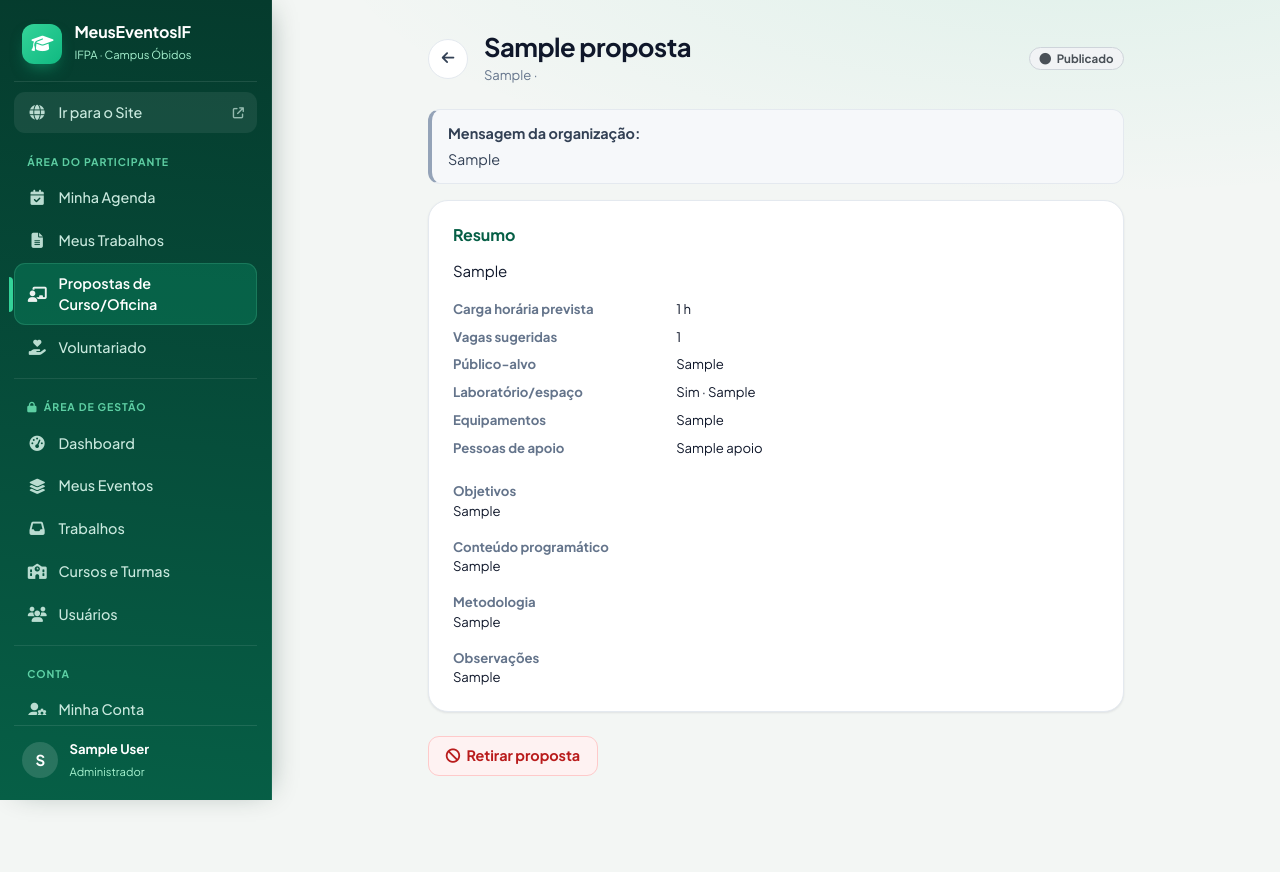
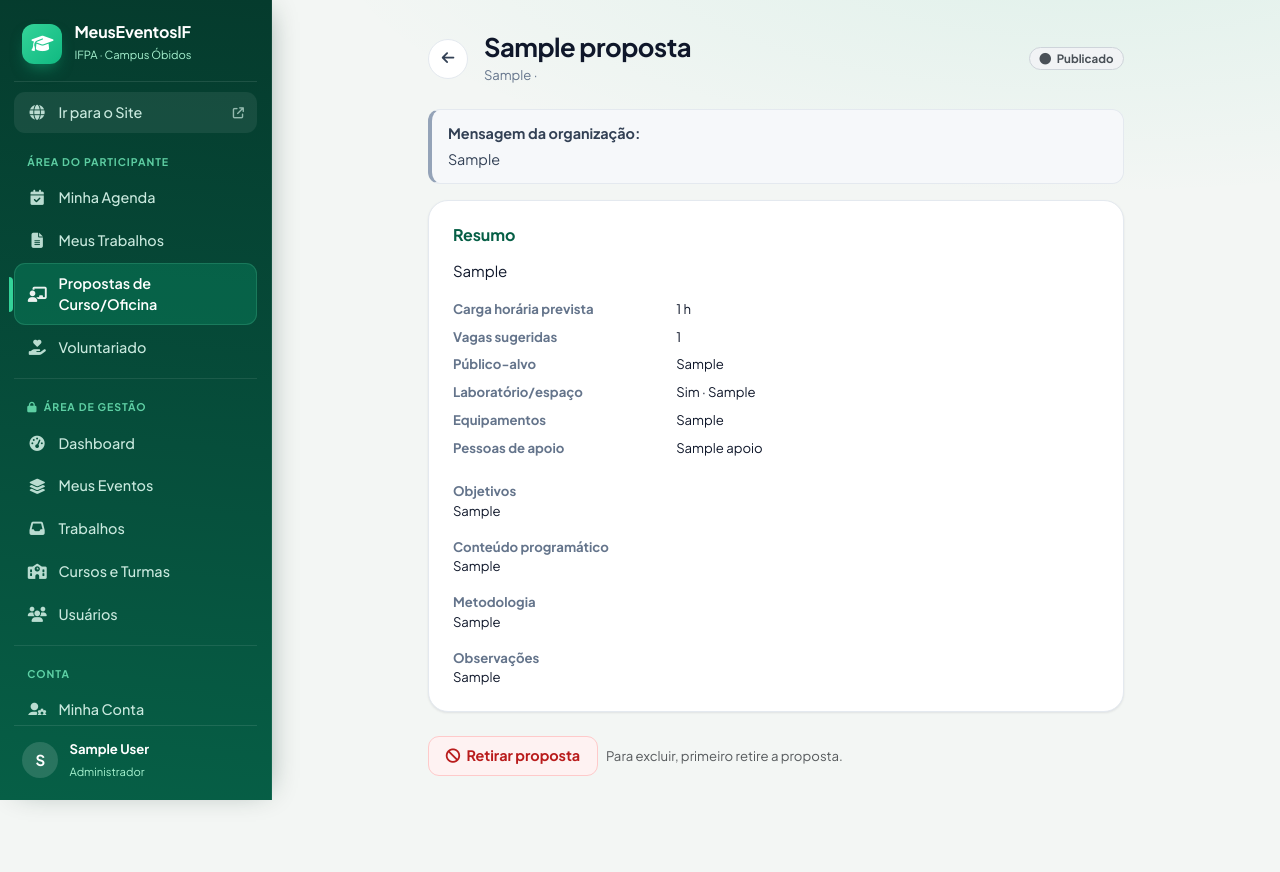
Before and after one commit to edinelsonjr32/meus_eventos_if, a Laravel app: page /propostas/1 in a window 1280 px wide. Run offline with Laravel 12, Linux system fonts and the light colour scheme; a user stored in the database is signed in; tables that the repository leaves empty hold one stand-in row (values such as "Sample post"); data that the repository does not hold is empty.

Commit message:
Usuário pode excluir a própria proposta de minicurso/oficina, inscrição de voluntário e trabalho, com regras de segurança (não exclui aprovado/em andamento/certificado; trabalho tem exclusão lógica com histórico)
Co-Authored-By: Claude Sonnet 5.5 <noreply@anthropic.com>

```diff
--- a/app/Http/Controllers/PropostaController.php
+++ b/app/Http/Controllers/PropostaController.php
@@ -122,6 +122,19 @@ class PropostaController extends Controller
         return redirect()->route('propostas.minhas')->with('success', 'Proposta retirada.');
     }
 
+    public function excluir(Request $request, Proposta $proposta)
+    {
+        $this->dono($request, $proposta);
+
+        try {
+            $this->service->excluir($proposta);
+        } catch (\DomainException $e) {
+            return back()->with('error', $e->getMessage());
+        }
+
+        return redirect()->route('propostas.minhas')->with('success', 'Proposta excluída.');
+    }
+
     /** O ministrante baixa o certificado depois que a atividade termina (emitido na hora, se ainda não existir). */
     public function certificado(Request $request, Evento $evento)
     {
--- a/app/Models/Proposta.php
+++ b/app/Models/Proposta.php
@@ -69,6 +69,12 @@ class Proposta extends Model
         return ChamadaProposta::TIPOS[$this->tipo] ?? ucfirst($this->tipo);
     }
 
+    /** O proponente pode excluir enquanto a proposta não virou atividade da programação (aprovada: fale com a organização). */
+    public function excluivel(): bool
+    {
+        return !$this->atividade_id && in_array($this->status, ['enviada', 'em_analise', 'ajustes', 'reprovada', 'retirada'], true);
+    }
+
     public function editavel(): bool
     {
         return in_array($this->status, self::EDITAVEIS, true);
--- a/app/Models/Trabalho.php
+++ b/app/Models/Trabalho.php
@@ -11,6 +11,9 @@ use Illuminate\Database\Eloquent\SoftDeletes;
 class Trabalho extends Model
 {
     use SoftDeletes;
+
+    /** Situações em que o autor pode excluir o próprio trabalho (rascunho, retirado ou sem aprovação); em andamento, retire antes. */
+    public const EXCLUIVEIS = ['rascunho', 'retirado', 'rejeitado_triagem', 'reprovado'];
 
     public const RASCUNHO = 'rascunho';
     public const SUBMETIDO = 'submetido';
--- a/app/Models/Voluntario.php
+++ b/app/Models/Voluntario.php
@@ -56,6 +56,12 @@ class Voluntario extends Model
     public function statusRotulo(): string
     {
         return self::STATUS[$this->status] ?? $this->status;
+    }
+
+    /** O voluntário pode excluir a inscrição enquanto não estiver aprovado (aprovado: desista antes, o que o desvincula das atividades). */
+    public function excluivel(): bool
+    {
+        return in_array($this->status, ['inscrito', 'lista_espera', 'reprovado', 'desistente'], true);
     }
 
     /** Informou a disponibilidade pelo seletor de dias e períodos? (inscrições antigas só têm texto) */
--- a/app/Policies/TrabalhoPolicy.php
+++ b/app/Policies/TrabalhoPolicy.php
@@ -30,6 +30,12 @@ class TrabalhoPolicy
         return $trabalho->submetido_por === $user->id && $trabalho->editavel();
     }
 
+    /** Excluir: somente o submetente, em rascunho, retirado, rejeitado na triagem ou reprovado (a exclusão é lógica e fica no histórico). */
+    public function excluir(User $user, Trabalho $trabalho): bool
+    {
+        return $trabalho->submetido_por === $user->id && in_array($trabalho->status, Trabalho::EXCLUIVEIS, true);
+    }
+
     /** Retirar: o submetente, antes de qualquer decisão. */
     public function retirar(User $user, Trabalho $trabalho): bool
     {
--- a/app/Services/PropostaService.php
+++ b/app/Services/PropostaService.php
@@ -88,6 +88,17 @@ class PropostaService
         Notificacoes::proposta($atualizada, 'Proposta atualizada', 'Recebemos as alterações da sua proposta' . ($proposta->wasChanged('status') || $atualizada->status === 'enviada' ? ' e ela voltou para a análise da organização.' : '.'), 'info');
 
         return $atualizada;
+    }
+
+    /** @throws \DomainException */
+    public function excluir(Proposta $proposta): void
+    {
+        if (!$proposta->excluivel()) {
+            throw new \DomainException($proposta->atividade_id || $proposta->status === 'aprovada'
+                ? 'Esta proposta já foi aprovada e está na programação: fale com a organização para cancelá-la.'
+                : 'Retire a proposta antes de excluí-la.');
+        }
+        $proposta->delete();   // apoios saem junto
     }
 
     public function retirar(Proposta $proposta): void
--- a/resources/views/propostas/minhas.blade.php
+++ b/resources/views/propostas/minhas.blade.php
@@ -68,6 +68,7 @@
                             <td><x-badge tipo="proposta" :valor="$p->status" />@if($p->parecer && in_array($p->status, ['ajustes', 'reprovada']))<div class="small text-muted mt-1 texto-quebra" style="max-width:260px">{{ \Illuminate\Support\Str::limit($p->parecer, 120) }}</div>@endif</td>
                             <td class="text-end pe-4">
                                 <a href="{{ route('propostas.show', $p) }}" class="btn btn-sm btn-outline-primary"><i class="fa-solid fa-eye"></i> Ver</a>
+                                @if($p->excluivel())<form action="{{ route('propostas.excluir', $p) }}" method="POST" class="d-inline" onsubmit="return confirm('Excluir esta proposta definitivamente?')">@csrf @method('DELETE')<button class="btn btn-sm btn-outline-danger" title="Excluir"><i class="fa-solid fa-trash"></i></button></form>@endif
                                 @if($p->editavel())<a href="{{ route('propostas.edit', $p) }}" class="btn btn-sm btn-outline-warning"><i class="fa-solid fa-pen"></i> Editar</a>@endif
                             </td>
                         </tr>
--- a/resources/views/propostas/show.blade.php
+++ b/resources/views/propostas/show.blade.php
@@ -57,6 +57,13 @@
             @if(!in_array($proposta->status, ['aprovada', 'retirada', 'reprovada']))
                 <form action="{{ route('propostas.retirar', $proposta) }}" method="POST" onsubmit="return confirm('Retirar esta proposta?')">@csrf<button class="btn btn-outline-danger fw-bold"><i class="fa-solid fa-ban"></i> Retirar proposta</button></form>
             @endif
+            @if($proposta->excluivel())
+                <form action="{{ route('propostas.excluir', $proposta) }}" method="POST" onsubmit="return confirm('Excluir esta proposta definitivamente? Essa ação não pode ser desfeita.')">@csrf @method('DELETE')<button class="btn btn-danger fw-bold"><i class="fa-solid fa-trash"></i> Excluir proposta</button></form>
+            @elseif($proposta->status === 'aprovada')
+                <span class="small text-muted align-self-center">Proposta aprovada: para cancelar, fale com a organização do evento.</span>
+            @else
+                <span class="small text-muted align-self-center">Para excluir, primeiro retire a proposta.</span>
+            @endif
         </div>
     </div></div>
 </x-app-layout>
--- a/resources/views/trabalhos/index.blade.php
+++ b/resources/views/trabalhos/index.blade.php
@@ -106,6 +106,9 @@
                                             @can('update', $t)
                                                 <a href="{{ route('trabalhos.edit', $t) }}" class="btn btn-sm btn-outline-warning"><i class="fa-solid fa-pen"></i> Editar</a>
                                             @endcan
+                                            @can('excluir', $t)
+                                                <form action="{{ route('trabalhos.excluir', $t) }}" method="POST" class="d-inline" onsubmit="return confirm('Excluir este trabalho? Ele deixa de aparecer na sua lista.')">@csrf @method('DELETE')<button class="btn btn-sm btn-outline-danger" title="Excluir"><i class="fa-solid fa-trash"></i></button></form>
+                                            @endcan
                                         </td>
                                     </tr>
                                 @endforeach
--- a/resources/views/trabalhos/show.blade.php
+++ b/resources/views/trabalhos/show.blade.php
@@ -252,6 +252,9 @@
                                     <button class="btn btn-sm btn-light text-danger w-100">Retirar trabalho</button>
                                 </form>
                             @endcan
+                            @can('excluir', $trabalho)
+                                <form action="{{ route('trabalhos.excluir', $trabalho) }}" method="POST" class="mt-2" onsubmit="return confirm('Excluir este trabalho? Ele deixa de aparecer na sua lista.')">@csrf @method('DELETE')<button class="btn btn-sm btn-danger w-100"><i class="fa-solid fa-trash me-1"></i> Excluir trabalho</button></form>
+                            @endcan
                         @endunless
                     </div>
 
--- a/resources/views/voluntariado/meu.blade.php
+++ b/resources/views/voluntariado/meu.blade.php
@@ -73,6 +73,9 @@
                     @elseif($i->status === 'aprovado')
                         <span class="small text-muted"><i class="fa-regular fa-clock me-1"></i> O certificado é emitido pela organização depois do evento.</span>
                     @endif
+                    @if($i->excluivel())
+                        <form action="{{ route('voluntariado.excluir', $i) }}" method="POST" onsubmit="return confirm('Excluir esta inscrição definitivamente?')">@csrf @method('DELETE')<button class="btn btn-sm btn-outline-danger"><i class="fa-solid fa-trash"></i> Excluir inscrição</button></form>
+                    @endif
                     @if(in_array($i->status, ['inscrito', 'aprovado', 'lista_espera']))
                         <form action="{{ route('voluntariado.desistir', $i) }}" method="POST" onsubmit="return confirm('Desistir do voluntariado neste evento?')">@csrf<button class="btn btn-sm btn-outline-danger"><i class="fa-solid fa-ban"></i> Desistir</button></form>
                     @endif
--- a/routes/web.php
+++ b/routes/web.php
@@ -124,6 +124,7 @@ Route::middleware(['auth', 'verified'])->group(function () {
     Route::post('/trabalhos/{trabalho}/autorizacao-publicacao', [\App\Http\Controllers\TrabalhoController::class, 'autorizarPublicacao'])->name('trabalhos.autorizacao-publicacao');
     Route::post('/trabalhos/{trabalho}/versao-final', [\App\Http\Controllers\TrabalhoController::class, 'enviarVersaoFinal'])->name('trabalhos.versao-final');
     Route::post('/trabalhos/{trabalho}/retirar', [\App\Http\Controllers\TrabalhoController::class, 'retirar'])->name('trabalhos.retirar');
+    Route::delete('/trabalhos/{trabalho}', [\App\Http\Controllers\TrabalhoController::class, 'excluir'])->name('trabalhos.excluir');
 
     // --- PROPOSTAS DE MINICURSO/OFICINA (proponente) ---
     Route::get('/minha-area/propostas', [\App\Http\Controllers\PropostaController::class, 'minhas'])->name('propostas.minhas');
@@ -132,11 +133,13 @@ Route::middleware(['auth', 'verified'])->group(function () {
     Route::get('/propostas/{proposta}/editar', [\App\Http\Controllers\PropostaController::class, 'edit'])->name('propostas.edit');
     Route::put('/propostas/{proposta}', [\App\Http\Controllers\PropostaController::class, 'update'])->name('propostas.update');
     Route::post('/propostas/{proposta}/retirar', [\App\Http\Controllers\PropostaController::class, 'retirar'])->name('propostas.retirar');
+    Route::delete('/propostas/{proposta}', [\App\Http\Controllers\PropostaController::class, 'excluir'])->name('propostas.excluir');
     Route::get('/propostas/evento/{evento}/certificado', [\App\Http\Controllers\PropostaController::class, 'certificado'])->name('propostas.certificado');
 
     // --- VOLUNTARIADO (voluntário) ---
     Route::get('/minha-area/voluntariado', [\App\Http\Controllers\VoluntarioController::class, 'meu'])->name('voluntariado.meu');
     Route::post('/voluntariado/chamada/{chamada}', [\App\Http\Controllers\VoluntarioController::class, 'store'])->name('voluntariado.store');
+    Route::delete('/voluntariado/{voluntario}', [\App\Http\Controllers\VoluntarioController::class, 'excluir'])->name('voluntariado.excluir');
     Route::post('/voluntariado/{voluntario}/desistir', [\App\Http\Controllers\VoluntarioController::class, 'desistir'])->name('voluntariado.desistir');
     Route::get('/voluntariado/{voluntario}/certificado', [\App\Http\Controllers\VoluntarioController::class, 'certificado'])->name('voluntariado.certificado');
 
```
Also changed, not shown: app/Http/Controllers/TrabalhoController.php (+13 -0 lines), app/Http/Controllers/VoluntarioController.php (+13 -0 lines), app/Services/TrabalhoWorkflow.php (+10 -0 lines), app/Services/VoluntarioService.php (+14 -0 lines), tests/Feature/NotificacoesTest.php (+75 -0 lines).
